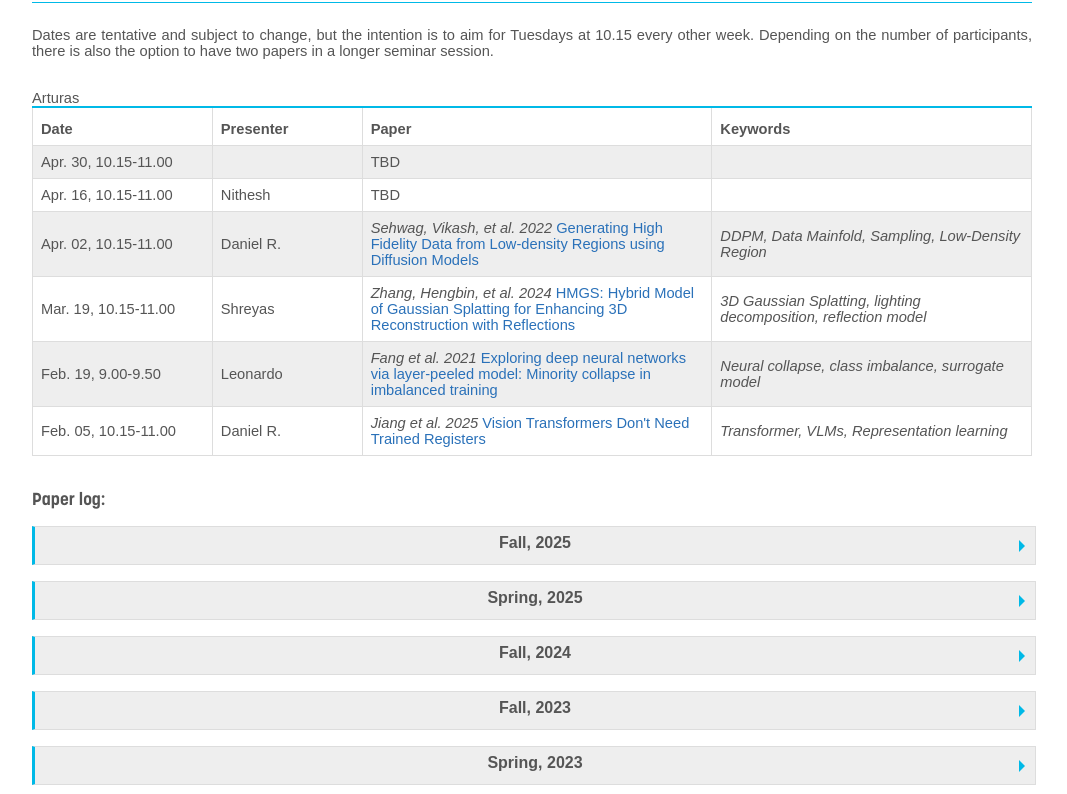
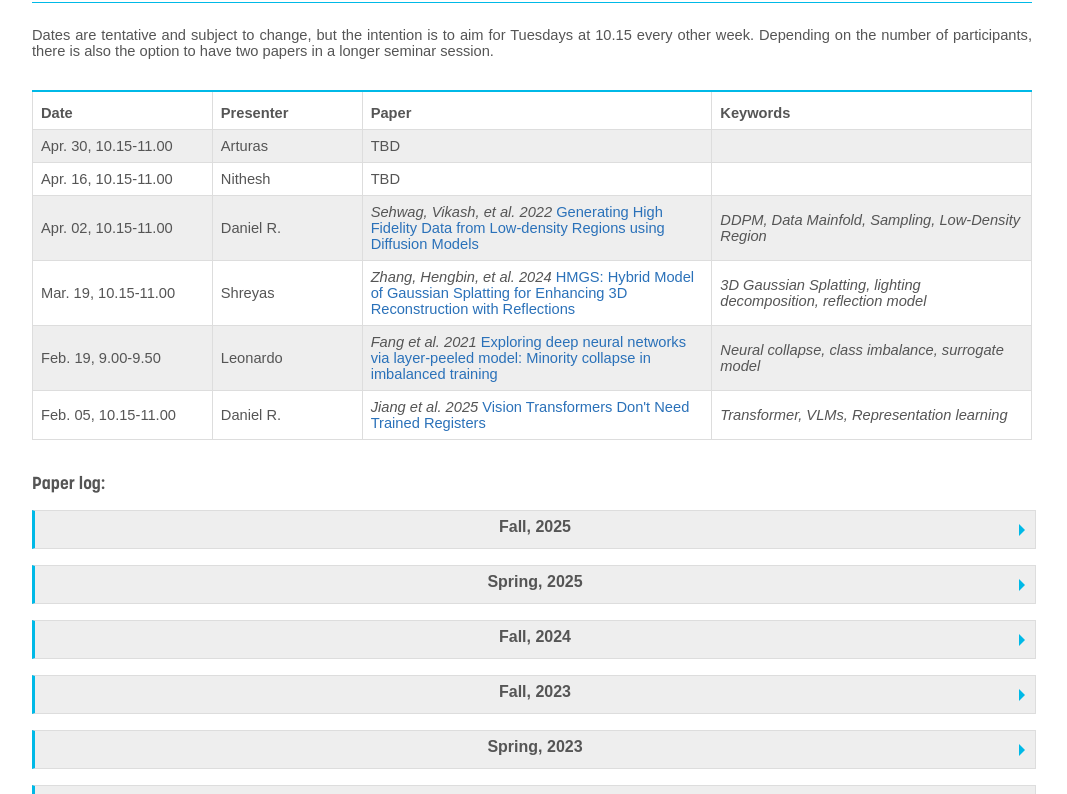
Before and after one commit to limchaos/VCL_readinggroup, a plain HTML site: page index.html in a window 1280 px wide. Shown: the part 1806-2600 px from the top of the page, without its empty margins (108-1175 px from the left). Drawn offline with Linux system fonts and the light colour scheme.

Commit message:
modified:   index.html

```diff
--- a/index.html
+++ b/index.html
@@ -104,7 +104,7 @@
         <col style="width:35%">
         <col style="width:32%">
         <tr><th>Date</th><th>Presenter</th><th>Paper</th><th>Keywords</th></tr>
-        <tr><td>Apr. 30, 10.15-11.00</td><td></td>Arturas<td><i></i>TBD</td><td><i> </i></td></tr>
+        <tr><td>Apr. 30, 10.15-11.00</td><td>Arturas</td><td><i></i>TBD</td><td><i> </i></td></tr>
         <tr><td>Apr. 16, 10.15-11.00</td><td>Nithesh</td><td><i></i>TBD</td><td><i> </i></td></tr>
         <tr><td>Apr. 02, 10.15-11.00</td><td>Daniel R.</td><td><i>Sehwag, Vikash, et al. 2022</i> <a href="https://arxiv.org/pdf/2203.17260">Generating High Fidelity Data from Low-density Regions using Diffusion Models</a></td><td><i> DDPM, Data Mainfold, Sampling, Low-Density Region</i></td></tr>
         <tr><td>Mar. 19, 10.15-11.00</td><td>Shreyas</td><td><i>Zhang, Hengbin, et al. 2024</i> <a href="https://openaccess.thecvf.com/content/ACCV2024/papers/Zhang_HMGS_Hybrid_Model_of_Gaussian_Splatting_for_Enhancing_3D_Reconstruction_ACCV_2024_paper.pdf">HMGS: Hybrid Model of Gaussian Splatting for Enhancing 3D Reconstruction with Reflections</a></td><td><i> 3D Gaussian Splatting, lighting decomposition, reflection model</i></td></tr>
```
